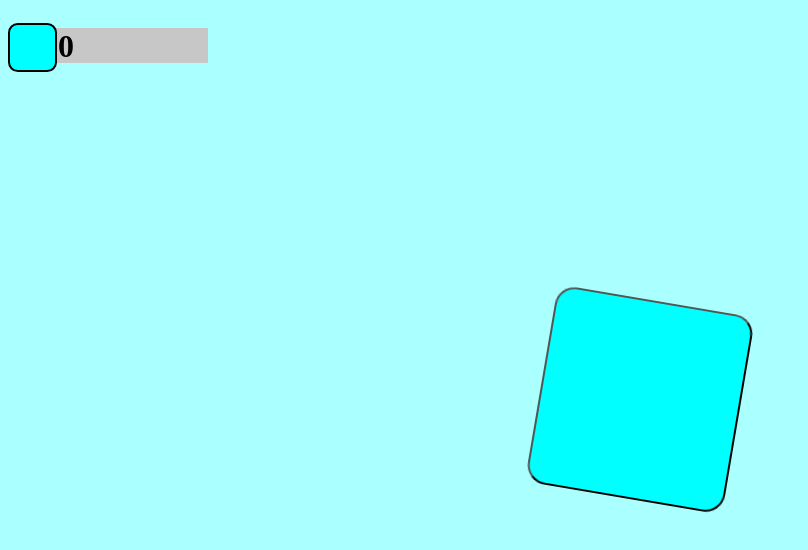
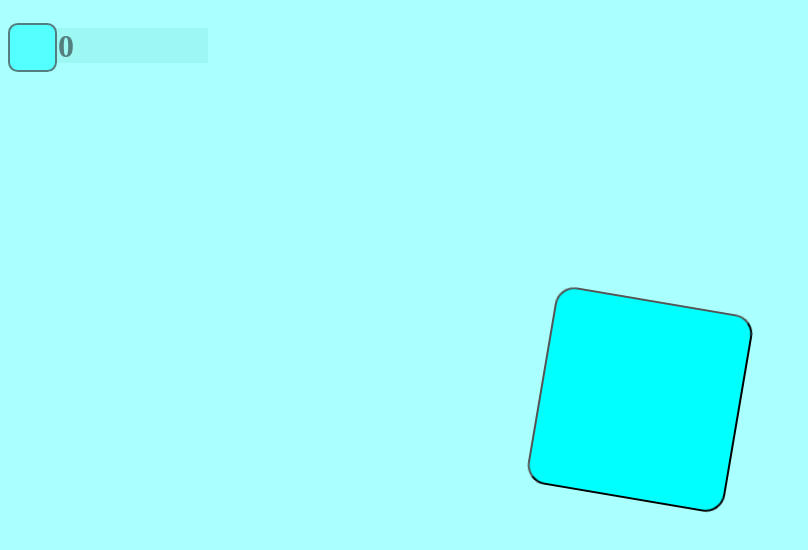
Before and after one commit to Player09239/websiteidk, a plain HTML site: page index.html in a window 1280 px wide. Shown: the whole page, without its empty margins (0-808 px from the left). Drawn offline with Linux system fonts and the light colour scheme.

Commit message:
Change background color and opacity of counter container

```diff
--- a/index.css
+++ b/index.css
@@ -67,10 +67,11 @@ body {
 }
 #countercontainer {
     position: relative;
+    opacity: 0.5;
     height: 35px;
     width: 150px;
     top: 20px;
     left: 40px;
     padding-left: 10px;
-    background-color: rgb(199, 199, 199);
+    background-color: rgb(145, 242, 234);
 }
```
